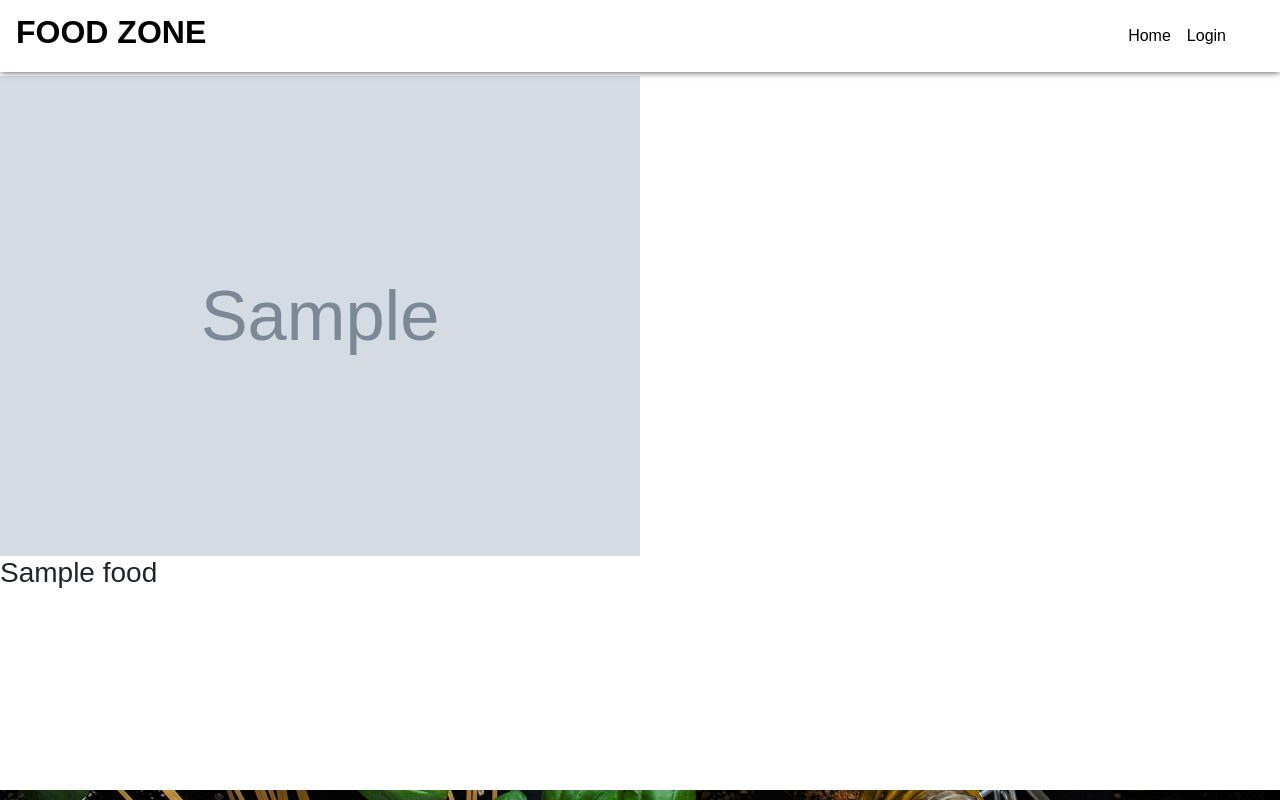
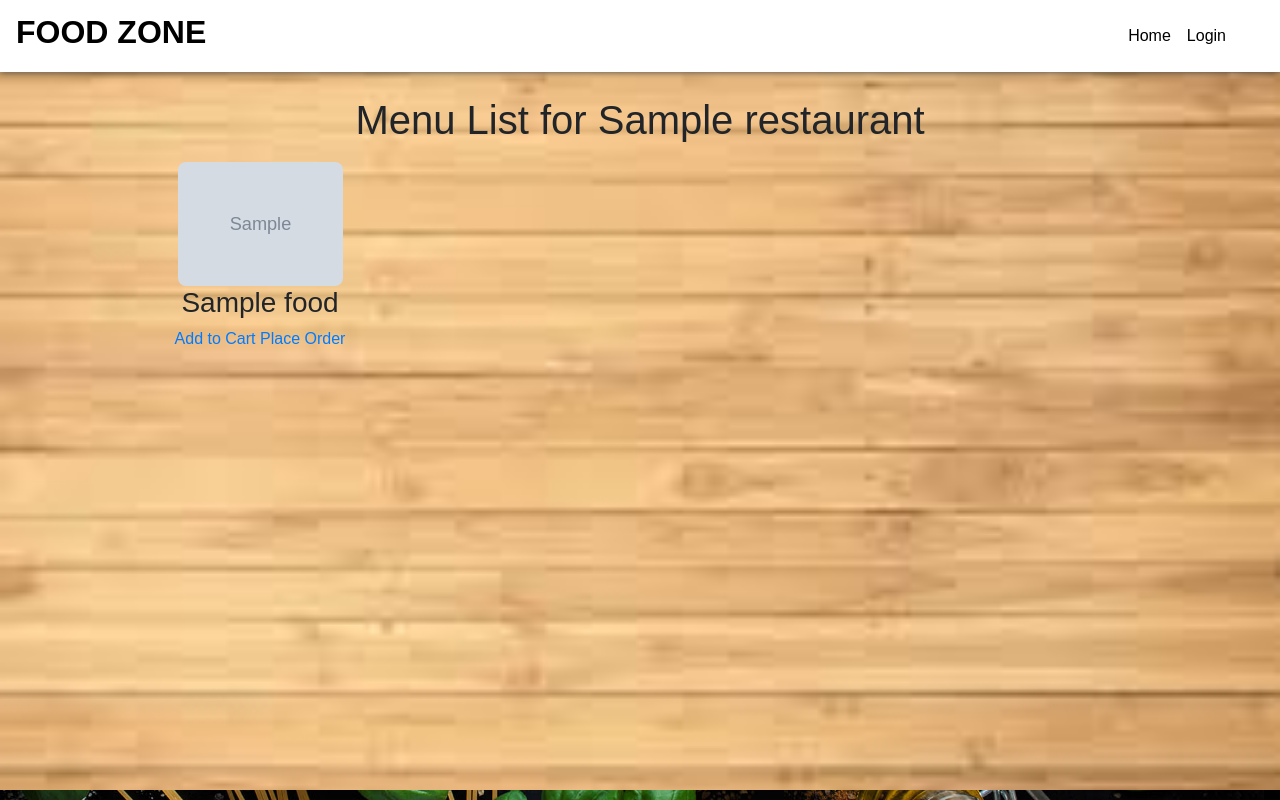
Before and after one commit to SuryaHR/Food_Ordering, a Django app: page /foodapp/menu_list/1/ in a window 1280 px wide. Run offline with Django 3.2, Linux system fonts and the light colour scheme; tables that the repository leaves empty hold one stand-in row (values such as "Sample post"); grey boxes marked "Sample" are stand-in pictures; some libraries are stand-ins or nearby versions.

Commit message:
added cart

```diff
--- a/foodapp/models.py
+++ b/foodapp/models.py
@@ -31,3 +31,18 @@ class Food(models.Model):
 
     def __str__(self):
         return self.food_name
+
+class Cart(models.Model):
+    user = models.OneToOneField(CustomUser, on_delete=models.CASCADE)
+    items = models.ManyToManyField(Food, through='CartItem')
+
+class CartItem(models.Model):
+    cart = models.ForeignKey(Cart, on_delete=models.CASCADE)
+    food = models.ForeignKey(Food, on_delete=models.CASCADE)
+    quantity = models.PositiveIntegerField(default=1)
+
+class Order(models.Model):
+    user = models.ForeignKey(CustomUser, on_delete=models.CASCADE)
+    food = models.ForeignKey(Food, on_delete=models.CASCADE)
+    quantity = models.PositiveIntegerField(default=1)
+    is_completed = models.BooleanField(default=False)
--- a/foodapp/templates/foodapp/menu_list.html
+++ b/foodapp/templates/foodapp/menu_list.html
@@ -5,6 +5,27 @@
     <meta charset="utf-8">
     <link rel="stylesheet" type="text/css" href="{% static 'css/home_style.css' %}" />
     <link rel="stylesheet" type="text/css" href="{% static 'css/master.css' %}" />
+
+    <style>
+        main{
+            background: url("/static/images/background.jpeg") no-repeat;
+            background-size: cover;
+        }
+        .menu-card {
+            position: relative;
+            text-align: center;
+            padding: 10px;
+        }
+
+        .menu-image {
+            width: 100%;
+            height: 200px;
+            object-fit: cover;
+            border-radius: 8px;
+        }
+
+    </style>
+
     <link href="https://fonts.googleapis.com/css?family=Caveat:700&display=swap" rel="stylesheet">
     <link href="https://fonts.googleapis.com/css?family=Poppins:300,300i,400,400i,500,500i,600,600i,700,700i" rel="stylesheet">
     <link href="https://fonts.googleapis.com/css?family=Bevan&display=swap" rel="stylesheet">
@@ -49,15 +70,21 @@
         </div>
     </nav>
 
-    <main style="width:100%;margin-top: 0;margin-bottom: 10px;background-color:#FFF;">
-        <div class="" style="max-width:100%;padding-top:20px;padding-bottom:20px;">
-            <h1>Menu List for {{ restaurant.restaurant_name }}</h1>
-            {% for food in foods %}
-            <div>
-                <img src="{{ food.food_image.url }}" alt="{{ food.food_name }}" style="height: 50%;width: 50%;">
-                <h3>{{ food.food_name }}</h3>
+    <main style="width:100%;margin-top: 0;margin-bottom: 10px;background-color:#FFF;" class="mt-5">
+        <div class="container">
+            <h1 class="text-center mt-5">Menu List for {{ restaurant.restaurant_name }}</h1>
+            <div class="row">
+                {% for food in foods %}
+                <div class="col-md-4 mb-4">
+                    <div class="menu-card">
+                        <img src="{{ food.food_image.url }}" alt="{{ food.food_name }}" style="height: 50%;width: 50%;"class="menu-image">
+                        <h3>{{ food.food_name }}</h3>
+                        <a href="{% url 'foodapp:add_to_cart' food.pk %}">Add to Cart</a>
+                        <a href="{% url 'foodapp:place_order' food.pk %}">Place Order</a>
+                    </div>
+                </div>
+                {% endfor %}
             </div>
-            {% endfor %}
         </div>
     </main>
 </html>
--- a/foodapp/urls.py
+++ b/foodapp/urls.py
@@ -8,8 +8,12 @@ urlpatterns = [
     path('login/', views.login_view, name="login"),
     path('signup/', views.registration_view, name="signup"),
     path('add_restaurant/', views.AddRestaurant.as_view(), name="add_restaurant"),
+    path('go_back/', views.go_back, name="go_back"),
     path('restaurant_list/', views.RestaurantListView.as_view(), name='restaurant_list'),
     path('menu_list/<int:id>/', views.menu_list, name='menu_list'),
-    path('restaurant/<int:pk>/', views.RestaurantDetailView.as_view(), name='restaurant_detail'),
+    path('restaurant/<int:id>/', views.RestaurantDetailView.as_view(), name='restaurant_detail'),
     path('add_food/<int:restaurant_id>/', views.add_food, name="add_food"),
+    path('add_to_cart/<int:food_pk>/', views.add_to_cart, name='add_to_cart'),
+    path('cart/', views.view_cart, name='cart'),
+    path('place_order/<int:food_pk>/', views.place_order, name='place_order'),
 ]
--- a/foodapp/views.py
+++ b/foodapp/views.py
@@ -6,7 +6,7 @@ from django.contrib.auth import authenticate, login
 from .forms import LoginForm, RestaurantForm, RegistrationForm,FoodForm
 from django.urls import reverse_lazy
 from django.views.generic import ListView, DetailView, CreateView
-from .models import Restaurant, Food
+from .models import Restaurant,Food,Cart,CartItem,Order
 
 # Create your views here.
 
@@ -64,6 +64,10 @@ def registration_view(request):
 
     return render(request, 'foodapp/signup.html', {'form': form})
 
+def go_back(request):
+    previous_page = request.META.get('HTTP_REFERER')
+    return redirect(previous_page)
+
 class AddRestaurant(CreateView):
     model = Restaurant
     form_class = RestaurantForm
@@ -106,3 +110,34 @@ def add_food(request, restaurant_id):
         form = FoodForm()
 
     return render(request, 'foodapp/add_food.html', {'form': form, 'restaurant': restaurant})
+
+def add_to_cart(request, food_pk):
+    food = get_object_or_404(Food, pk=food_pk)
+
+    # Get or create the user's cart
+    cart, created = Cart.objects.get_or_create(user=request.user)
+
+    # Check if the food is already in the cart
+    cart_item, created = CartItem.objects.get_or_create(cart=cart, food=food)
+
+    # Increase the quantity if the item is already in the cart
+    if not created:
+        cart_item.quantity += 1
+        cart_item.save()
+
+    return redirect('foodapp:cart')
+
+def view_cart(request):
+    cart = Cart.objects.get(user=request.user)
+    cart_items = cart.items.all()
+
+    return render(request, 'foodapp/cart.html', {'cart_items': cart_items})
+
+
+def place_order(request, food_pk):
+    food = Food.objects.get(pk=food_pk)
+    order, created = Order.objects.get_or_create(user=request.user, food=food)
+    if not created:
+        order.quantity += 1
+        order.save()
+    return redirect('foodapp:menu_list', restaurant_pk=food.restaurant.pk)
```
Also changed, not shown: foodapp/templates/foodapp/cart.html (added, +9 -0 lines), foodapp/templates/foodapp/restaurant_list.html (+9 -0 lines), foodapp/migrations/0005_cart_order_cartitem_cart_items_cart_user.py (added).
